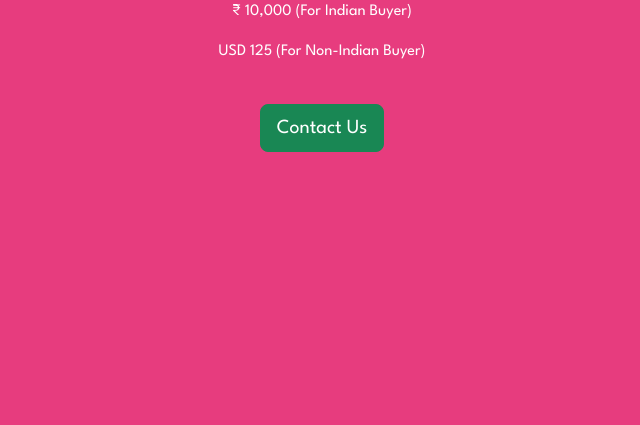
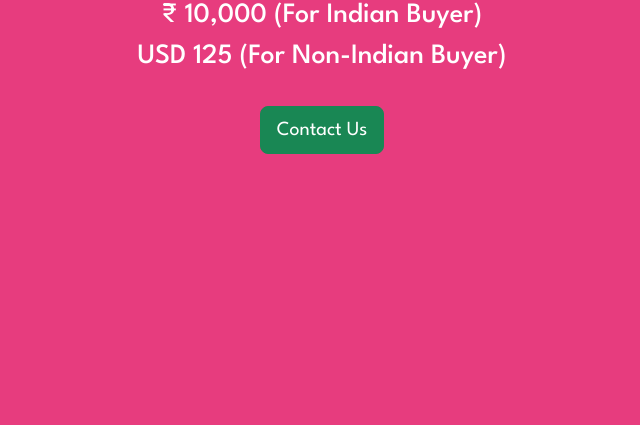
Before and after one commit to kamleshwebtech/loversmatrimony-dot-com-domain-for-sale, a plain HTML site: page index.html in a window 1280 px wide. Shown: the part 375-800 px from the top of the page, without its empty margins (318-958 px from the left). Drawn offline with nearby package versions, Linux system fonts and the light colour scheme; a web font is replaced by a local one.

Commit message:
updated content

```diff
--- a/index.html
+++ b/index.html
@@ -25,8 +25,8 @@
             <div class="col-md-12 text-center">
                 <h1>www.loversmatrimony.com</h1>
                 <h2>Domain available for Sale</h2>
-                <p>₹ 10,000 (For Indian Buyer)</p>
-                <p>USD 125 (For Non-Indian Buyer)</p>
+                <h3>₹ 10,000 (For Indian Buyer)</h3>
+                <h3>USD 125 (For Non-Indian Buyer)</h3>
                 <br />
                 <div class="text-center">
                     <a class="btn btn-lg btn-success btn-white-border" href="mailto:domainreadytosale@gmail.com" target="_blank">Contact Us</a>
```
